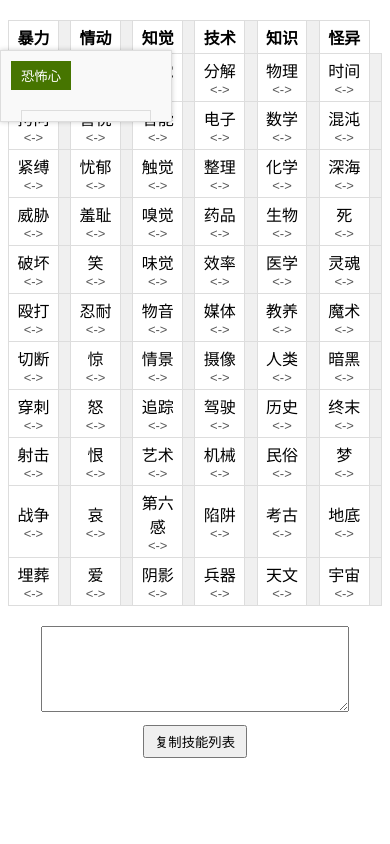
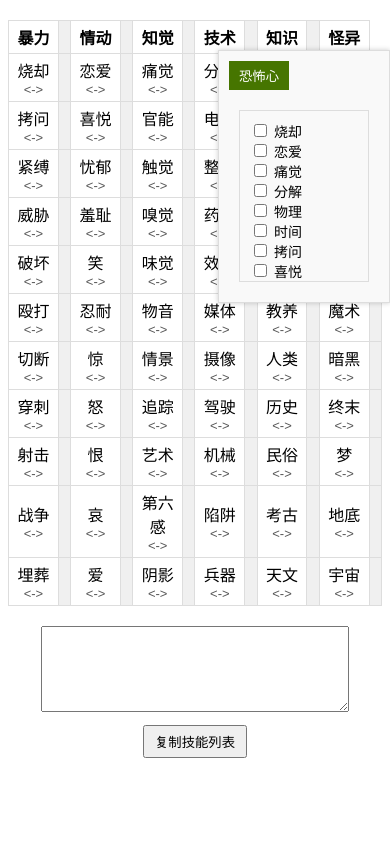
Before and after one commit to Tsubame-323/ye, a plain HTML site: page insane (1).html in a window 390 px wide. Drawn offline with Linux system fonts and the light colour scheme.

Commit message:
Update insane (1).html

```diff
--- a/insane (1).html
+++ b/insane (1).html
@@ -53,10 +53,10 @@
 		@media screen and (max-width: 768px) {
 		  #terrorPanel {
 			position: fixed;
-			bottom: 0;
+			bottom: 7;
 			right: 0;
-			left: 0;
-			max-height: 50px;
+			left: 15;
+			max-height: 400px;
 			overflow: hidden;
 			transition: max-height 0.3s ease;
 		  }
@@ -177,17 +177,6 @@
         ];
         const table = document.getElementById("skillGrid");
         const terrorPanel = document.getElementById("terrorSkills");
-
-		// 动态生成恐怖心技能选项
-		skills.forEach(([category, skillList]) => {
-			skillList.forEach(skill => {
-				terrorPanel.innerHTML += `
-					<label>
-						<input type="checkbox" data-skill="${skill}"> ${skill}
-					</label><br>
-				`;
-			});
-		});
 
         // 初始化表格和恐怖心选项
         const maxRows = 11;
```
